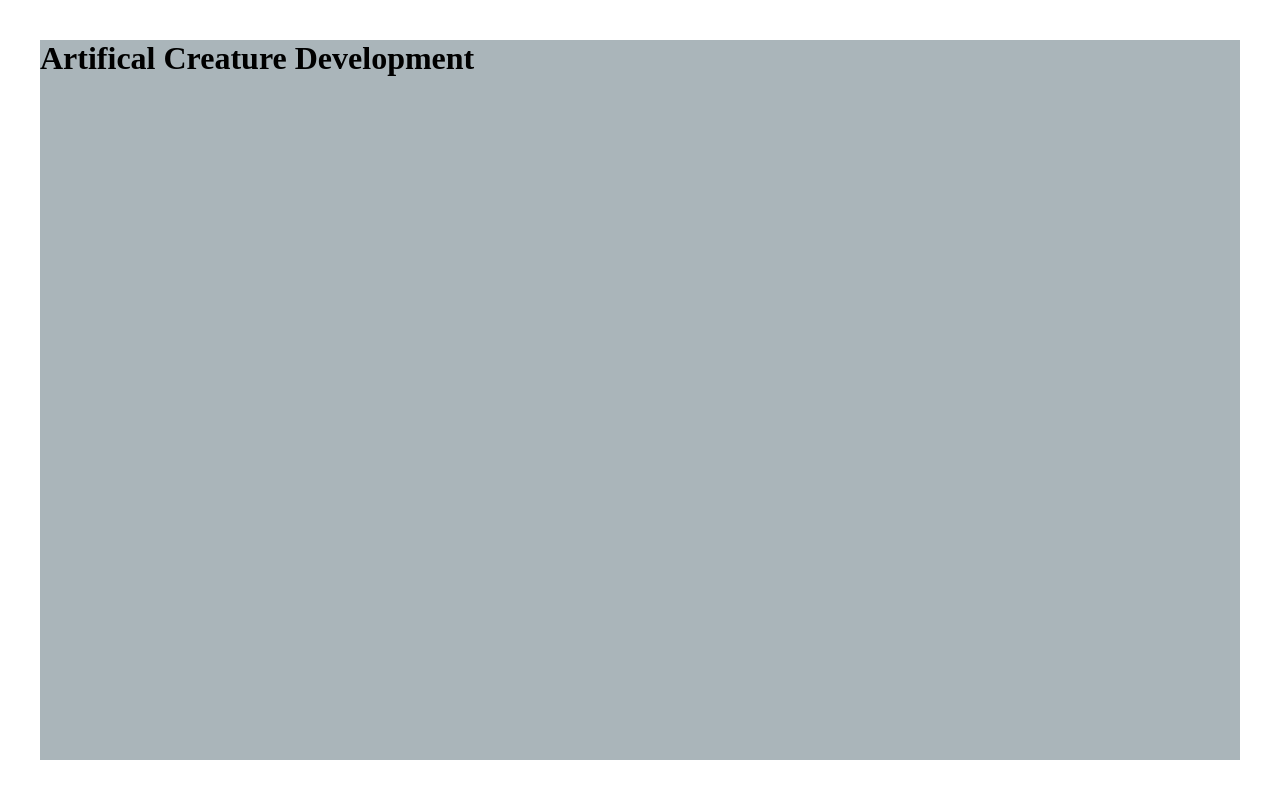
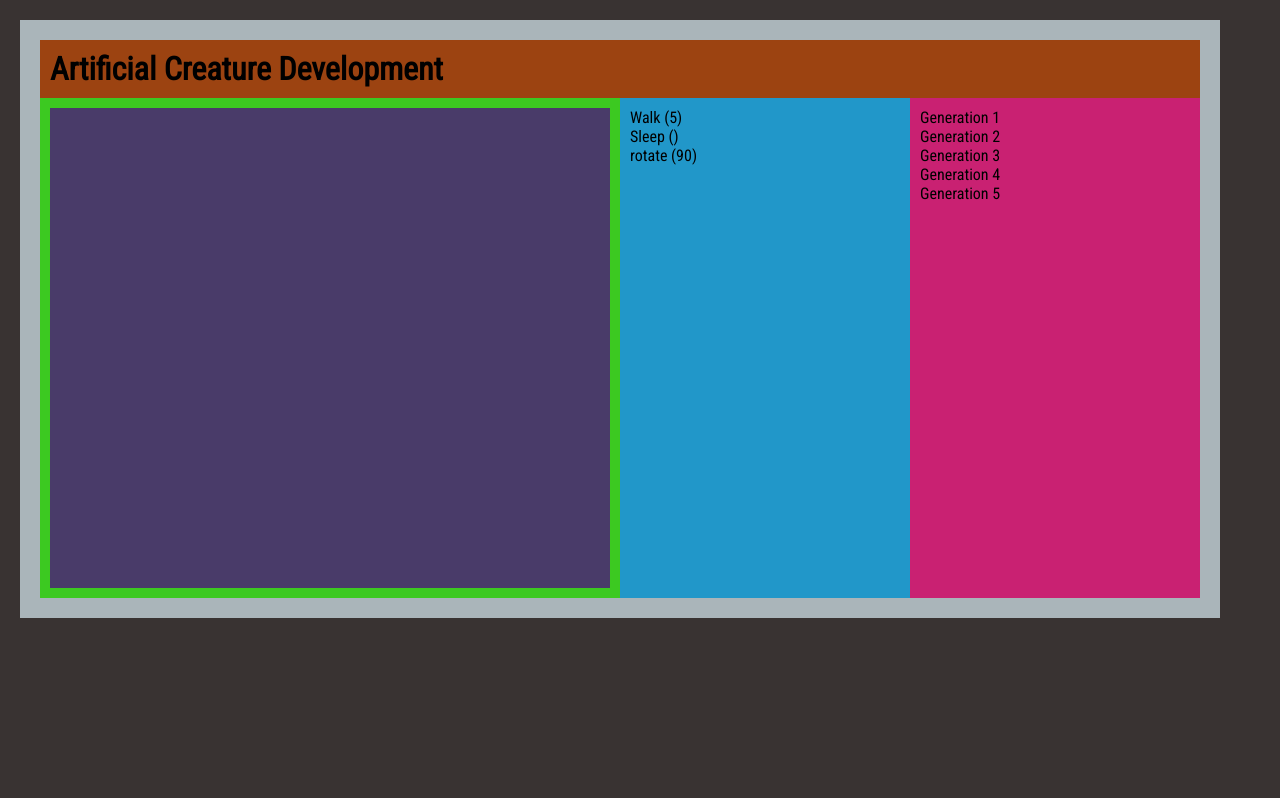
Before and after one commit to liam-b/behavior-tree, a plain HTML site: page index.html in a window 1280 px wide. Drawn offline with Linux system fonts and the light colour scheme.

Commit message:
A basic styling layout

```diff
--- a/css/main.css
+++ b/css/main.css
@@ -3,12 +3,58 @@ html, body {
 	padding: 0;
 	width: 100%;
 	height: 100%;
+
+	background-color: rgb(57, 51, 50);
+
+	font-family: 'Roboto Condensed', sans-serif;
 }
 
 .layout {
-	width : calc(100% - 80px);
-	height :calc(100% - 80px);
-	margin: 40px;
-	margin-bottom: 0;
+	width: calc(100% - 120px);
 	background-color: rgb(170, 181, 186);
+	margin: 20px;
+	padding: 20px;
 }
+
+canvas {
+	background-color: rgb(73, 59, 105);
+	width: 100%;
+	height: 100%;
+}
+
+ul {
+	list-style-type: none;
+	margin: 0;
+	padding: 0;
+}
+
+#simulation {
+	background-color: rgb(60, 201, 33);
+	width: 50%;
+	height: 500px;
+	padding: 10px;
+	float: left;
+	box-sizing: border-box;
+}
+#creatureBrain {
+	background-color: rgb(33, 151, 201);
+	width: 25%;
+	height: 500px;
+	padding: 10px;
+	box-sizing: border-box;
+	float: left;
+}
+#generations {
+	background-color: rgb(201, 33, 114);
+	width: 25%;
+	height: 500px;
+	padding: 10px;
+	box-sizing: border-box;
+	float: left;
+}
+
+h1 {
+	padding: 10px;
+	margin: 0;
+	background-color: rgb(156, 67, 17);
+}
--- a/index.html
+++ b/index.html
@@ -3,22 +3,35 @@
 	<head>
 		<meta charset="utf-8">
 		<title>Creature Behaviour System</title>
+		<link href="https://fonts.googleapis.com/css?family=Roboto+Condensed" rel="stylesheet">
 		<link rel="stylesheet" type="text/css" href="css/main.css">
 	</head>
 	<body>
 		<div class="layout">
-			<h1>Artifical Creature Development</h1>
+			<h1>Artificial Creature Development</h1>
 			<div id="simulation">
 				<canvas id="simulationCanvas">
 					Your browser does not support HTML5 canvas.
 				</canvas>
 			</div>
 			<div id="creatureBrain">
-
+				<ul>
+					<li>Walk (5)</li>
+					<li>Sleep ()</li>
+					<li>rotate (90)</li>
+				</ul>
 			</div>
 			<div id="generations">
+				<ul>
+					<li>Generation 1</li>
+					<li>Generation 2</li>
+					<li>Generation 3</li>
+					<li>Generation 4</li>
+					<li>Generation 5</li>
+				</ul>
+			</div>
 
-			</div>
+        	<div style="clear: both;"></div> <!--http://tinyurl.com/hwjv3od-->
 		</div>
 	</body>
 </html>
```
